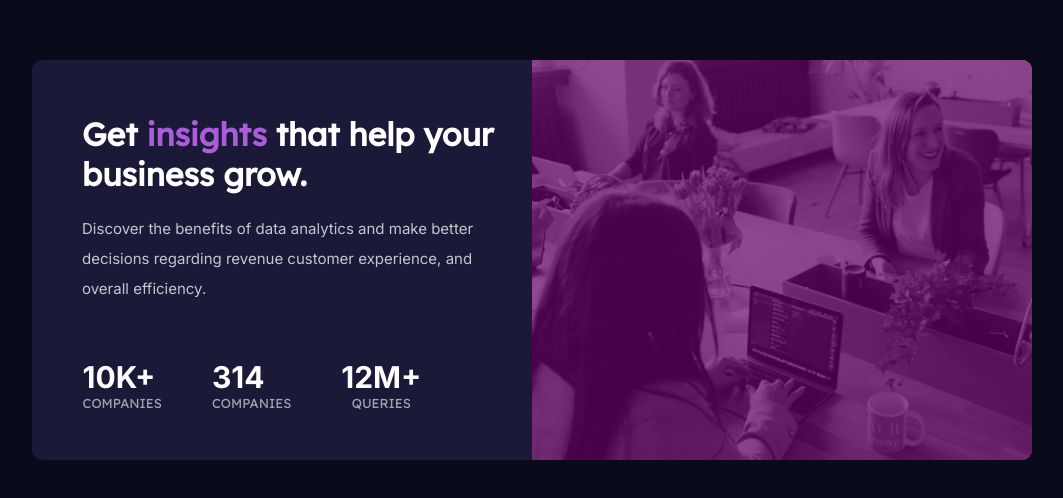
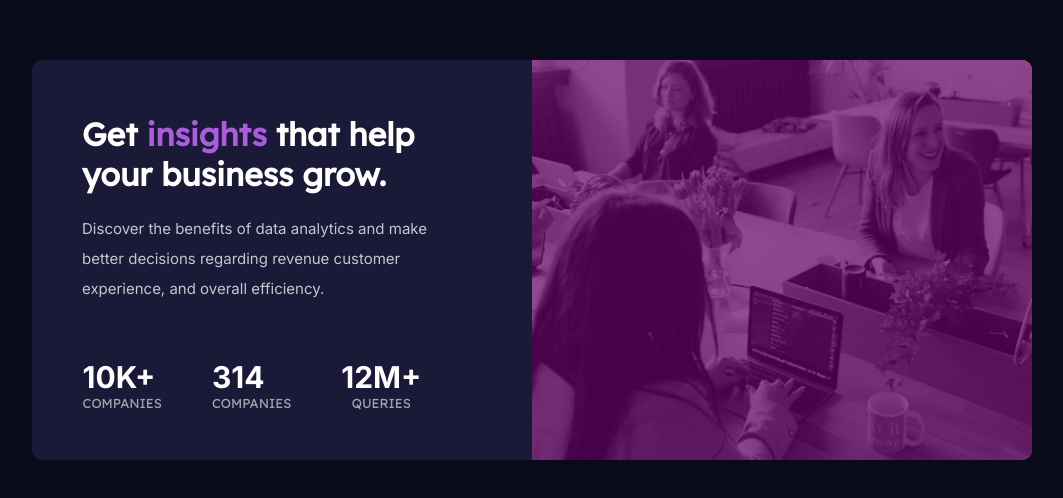
Before and after one commit to HiszpanDev/stats-preview-card, a plain HTML site: page index.html in a window 1280 px wide. Shown: the part 140-638 px from the top of the page, without its empty margins (148-1211 px from the left). Drawn offline with Linux system fonts and the light colour scheme.

Commit message:
Still polishing.

```diff
--- a/look.css
+++ b/look.css
@@ -123,6 +123,7 @@ color: hsl(228, 45%, 44%);
     .container h1{
         text-align:left;
         margin-left:50px;
+        margin-right:40px;
     }
     .container ul{
         display:flex;
@@ -146,6 +147,7 @@ color: hsl(228, 45%, 44%);
         text-align:left;
         margin-left:20px;
         margin-top:20px;
+        margin-right:40px;
     }
 
 }
```
